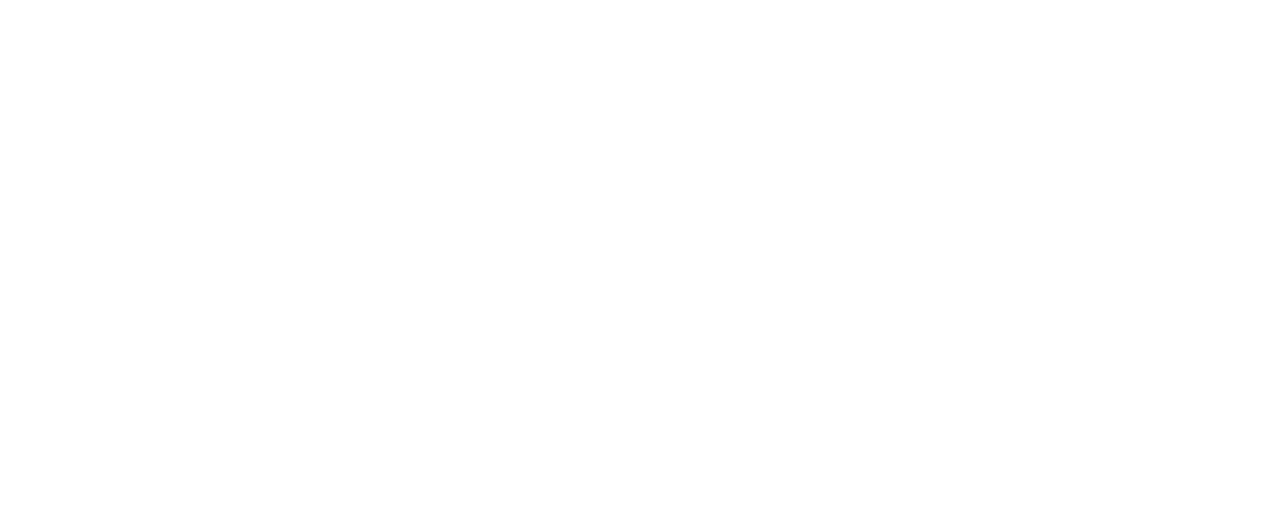
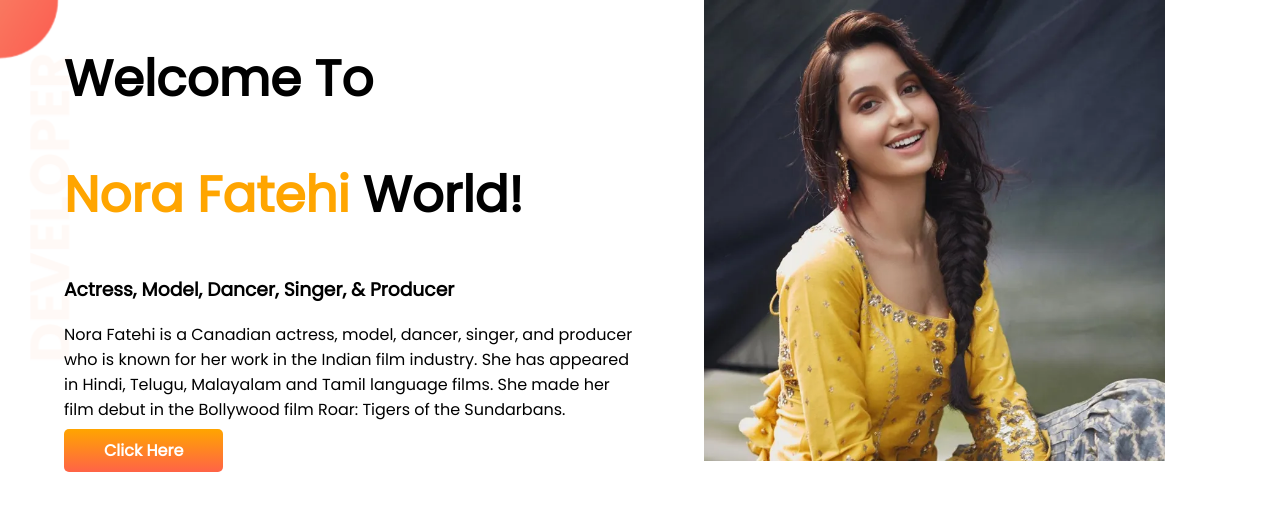
Before and after one commit to hemalkk/developer-protfolio, a plain HTML site: page index.html in a window 1280 px wide. Drawn offline with Linux system fonts and the light colour scheme.

Commit message:
top banner added

```diff
--- a/index.html
+++ b/index.html
@@ -6,11 +6,33 @@
     <meta http-equiv="X-UA-Compatible" content="IE=edge">
     <meta name="viewport" content="width=device-width, initial-scale=1.0">
     <title>Hemal Protfolio</title>
+    <link rel="preconnect" href="https://fonts.googleapis.com">
+    <link rel="preconnect" href="https://fonts.gstatic.com" crossorigin>
+    <link href="https://fonts.googleapis.com/css2?family=Poppins&display=swap" rel="stylesheet">
     <link rel="stylesheet" href="style.css">
 </head>
 
 <body>
 
 </body>
+<section class="top-banner">
+    <div class="half-width">
+        <h1>Welcome To</h1>
+        <h1><span class="orange-color">Nora Fatehi</span> World!</h1>
+        <h3>Actress, Model, Dancer, Singer, & Producer</h3>
+        <p>Nora Fatehi is a Canadian actress, model, dancer, singer, and producer who is known for her work in the
+            Indian
+            film
+            industry. She has appeared in Hindi, Telugu, Malayalam and Tamil language films. She made her film debut in
+            the
+            Bollywood film Roar: Tigers of the Sundarbans.</p>
+        <a class="link-button" target="_blank" href="https://www.instagram.com/norafatehi/?hl=en">Click Here</a>
+    </div>
+    <div class="half-width">
+        <img src="images/Nora.jpg" alt="">
+    </div>
+
+</section>
+
 
 </html>
--- a/style.css
+++ b/style.css
@@ -0,0 +1,41 @@
+body {
+    font-family: 'Poppins', sans-serif;
+    margin: 0%;
+}
+
+h1 {
+    font-size: 50px;
+
+}
+
+.orange-color {
+    color: orange;
+}
+
+section {
+    display: flex;
+}
+
+.half-width {
+    width: 50%;
+    padding-left: 5%;
+}
+
+.half-width img {
+    width: 80%;
+}
+
+.link-button {
+    text-decoration: none;
+    background-image: linear-gradient(orange, tomato);
+    color: white;
+    font-weight: 700;
+    padding: 10px 40px;
+    border-radius: 5px;
+}
+
+.top-banner {
+
+    background-image: url(images/top-banner.png);
+    background-repeat: no-repeat;
+}
```
Also changed, not shown: images/Nora.jpg (added), images/dream-bg.png (added), images/exp-bg.png (added), images/my-bg.png (added), images/my-bg2.png (added), images/top-banner.png (added), 7 other files.
